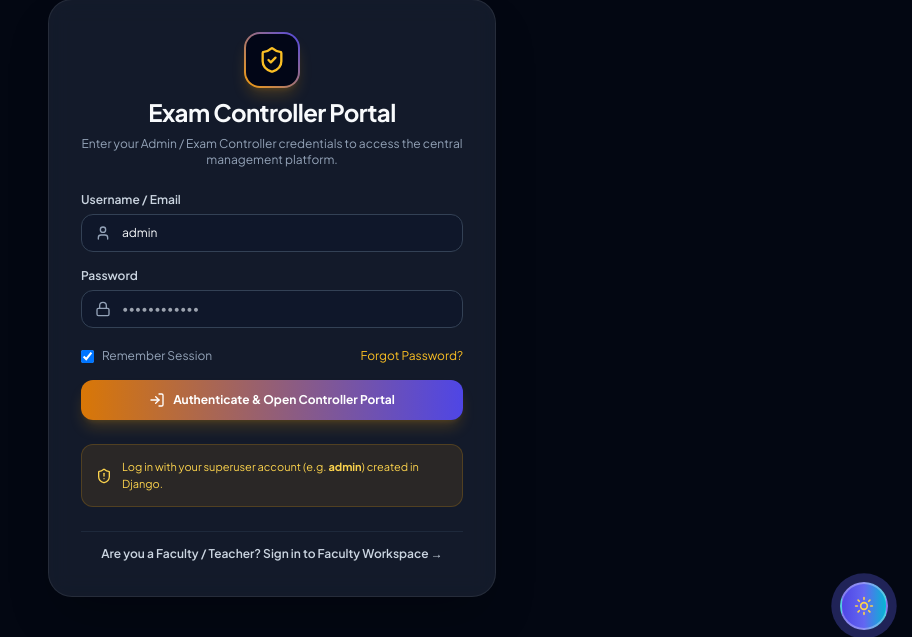
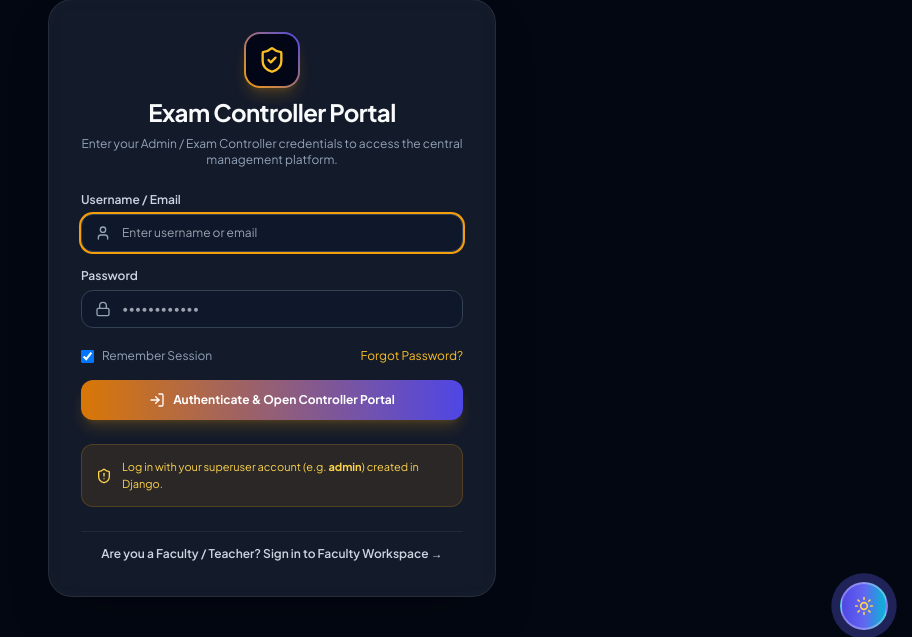
Before and after one commit to hijbullahx/IntelliGrade, a Django app: page /controller/login/ in a window 1280 px wide. Shown: the part 146-783 px from the top of the page, without its empty margins (368-1280 px from the left). Run offline with Django 5.2, Linux system fonts and the light colour scheme; some libraries are stand-ins or nearby versions.

Commit message:
fix(ui): remove hardcoded admin value from exam controller login input field

```diff
--- a/mainproject/core/templates/core/exam_controller_login.html
+++ b/mainproject/core/templates/core/exam_controller_login.html
@@ -29,7 +29,7 @@
                     <span class="absolute inset-y-0 left-0 pl-3.5 flex items-center text-slate-400 pointer-events-none">
                         <i data-lucide="user" class="w-4 h-4"></i>
                     </span>
-                    <input type="text" name="username" value="admin" class="w-full bg-slate-100 dark:bg-slate-900 border border-slate-300 dark:border-slate-700 rounded-xl pl-10 pr-4 py-2.5 text-xs theme-text-primary focus:ring-2 focus:ring-amber-500 outline-none" placeholder="Username (e.g. admin)" required>
+                    <input type="text" name="username" class="w-full bg-slate-100 dark:bg-slate-900 border border-slate-300 dark:border-slate-700 rounded-xl pl-10 pr-4 py-2.5 text-xs theme-text-primary focus:ring-2 focus:ring-amber-500 outline-none" placeholder="Enter username or email" autocomplete="username" required autofocus>
                 </div>
             </div>
 
```
